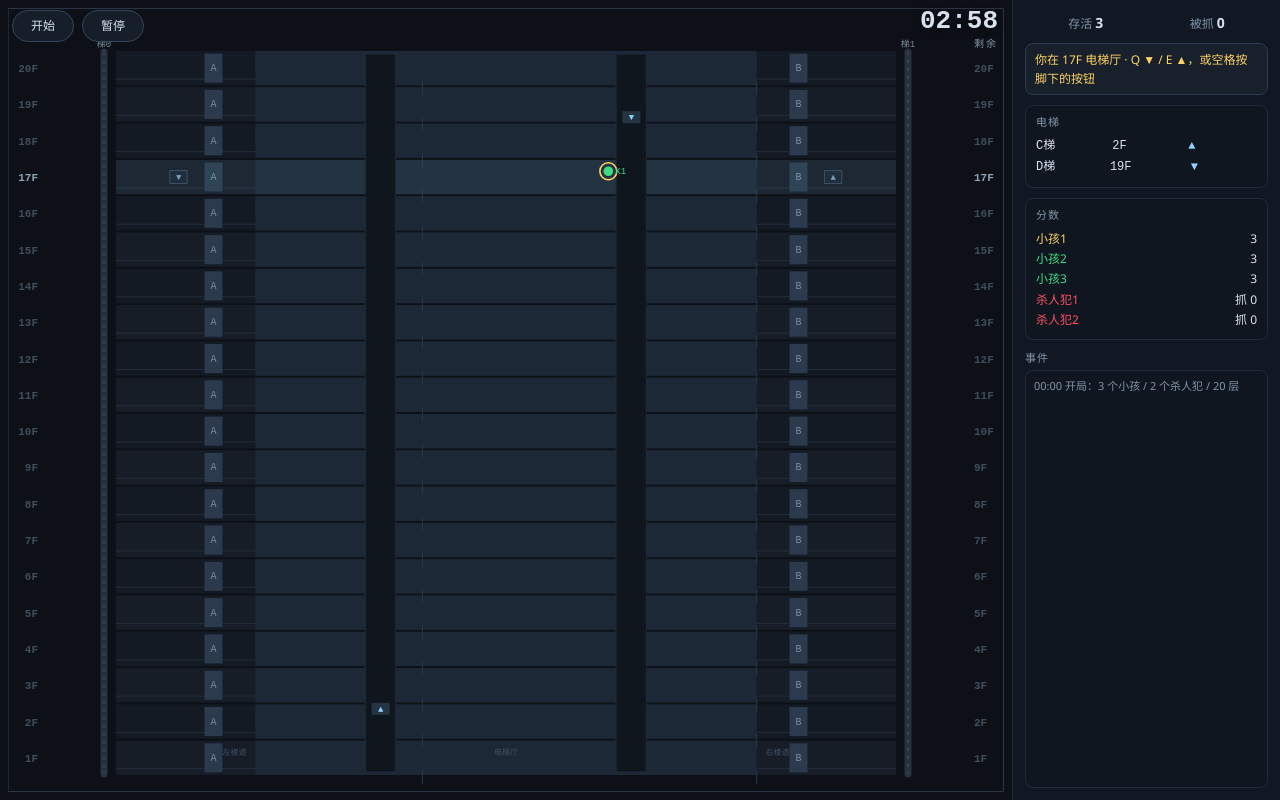
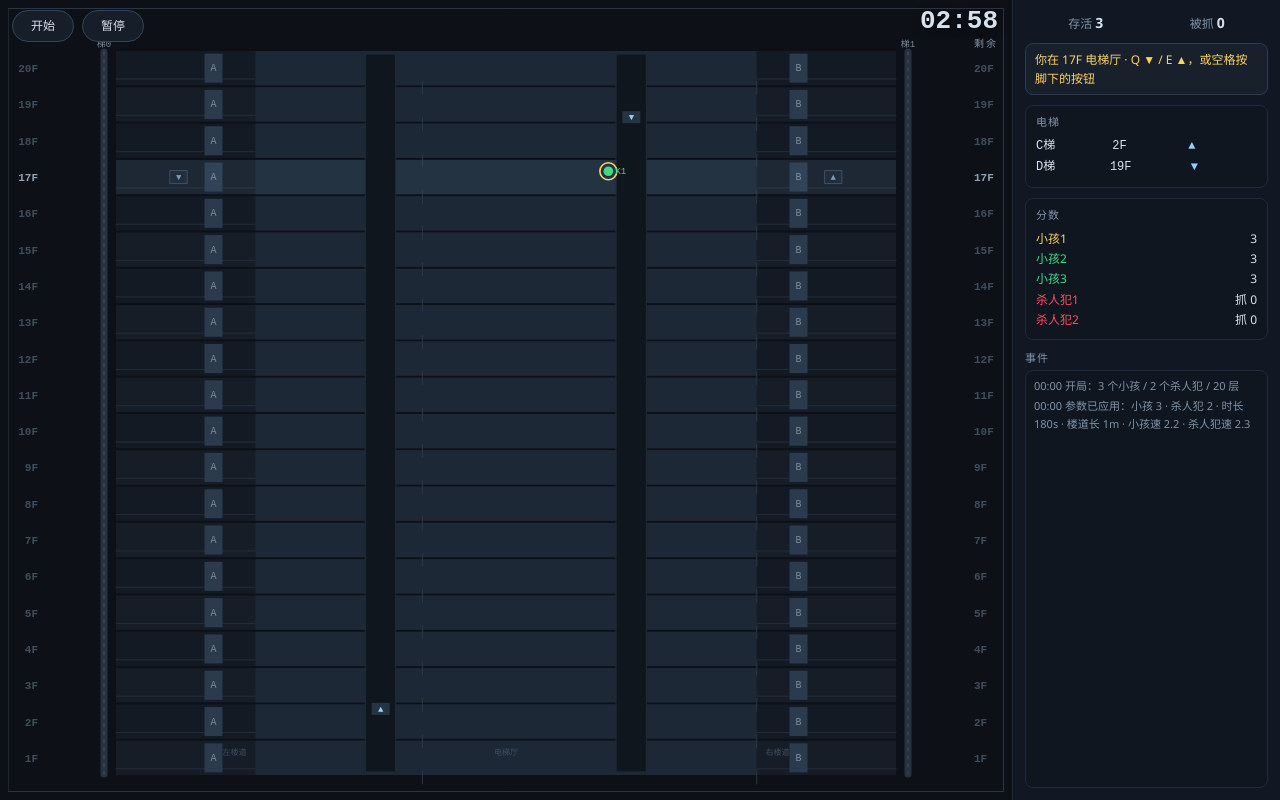
Before and after one commit to cyzhou2/elevator-kill, a plain HTML site: page index.html in a window 1280 px wide. Both pictures are taken after a click on the button "确认并开始". Drawn offline with Linux system fonts and the light colour scheme.

Commit message:
v8.3: 修轿厢开关门按键与图标反了(E开/Q关)，参数存 localStorage 并在应用时回显

```diff
--- a/index.html
+++ b/index.html
@@ -3,7 +3,7 @@
 <head>
 <meta charset="utf-8" />
 <meta name="viewport" content="width=device-width, initial-scale=1, viewport-fit=cover" />
-<title>电梯公寓大逃杀 v8.2</title>
+<title>电梯公寓大逃杀 v8.3</title>
 <link rel="stylesheet" href="styles.css" />
 </head>
 <body>
@@ -60,7 +60,7 @@
 <div id="menu" class="hidden">
   <div class="menuCard">
     <div class="menuHead">
-      <span class="ver" id="menuVer">v8.2</span>
+      <span class="ver" id="menuVer">v8.3</span>
       <div class="tabs">
         <button class="tab on" data-tab="guide">教程</button>
         <button class="tab" data-tab="setup">设置</button>
--- a/src/config.js
+++ b/src/config.js
@@ -4,7 +4,7 @@
 (function () {
   const EK = (globalThis.EK = globalThis.EK || {});
 
-  EK.VERSION = 'v8.2';
+  EK.VERSION = 'v8.3';
 
   const DEFAULTS = {
     floors: 20,
--- a/src/main.js
+++ b/src/main.js
@@ -129,14 +129,14 @@
   function actQ() {
     if (!human || !human.alive) return;
     if (human.location.type === 'floor') world.humanAction(human, 'callDown');
-    else if (human.location.type === 'car') world.humanAction(human, 'openDoor');
+    else if (human.location.type === 'car') world.humanAction(human, 'closeDoor');   // 下键=关门，和轿厢面板下格一致
   }
 
-  /** E：电梯厅 = 按▲ / 轿厢 = 关门 */
+  /** E：电梯厅 = 按▲ / 轿厢 = 开门（上键=开门，和轿厢面板上格一致） */
   function actE() {
     if (!human || !human.alive) return;
     if (human.location.type === 'floor') world.humanAction(human, 'callUp');
-    else if (human.location.type === 'car') world.humanAction(human, 'closeDoor');
+    else if (human.location.type === 'car') world.humanAction(human, 'openDoor');
   }
 
   const KEY_ACTIONS = {
@@ -418,6 +418,12 @@
   function applyMenu() {
     EK.UI.closeMenu();
     boot();
+    EK.UI.saveSettings();               // 记住这次用的参数，刷新页面也不丢
+    const c = settings.cfg;
+    if (world) {
+      world.log('参数已应用：小孩 ' + c.kids + ' · 杀人犯 ' + c.killers + ' · 时长 ' + c.roundSeconds + 's'
+        + ' · 楼道长 ' + c.corridorSideM + 'm · 小孩速 ' + c.kid.speed + ' · 杀人犯速 ' + c.killer.speed, 'sys', null);
+    }
   }
 
   /* ---------- 按钮 ---------- */
--- a/src/ui/ui.js
+++ b/src/ui/ui.js
@@ -56,7 +56,7 @@
         <table class="keys">
           <tr><td><kbd>A</kbd><kbd>D</kbd> / <kbd>←</kbd><kbd>→</kbd></td><td>左右移动（按住即可，长按不会卡）</td></tr>
           <tr><td><kbd>W</kbd><kbd>S</kbd></td><td>楼梯口上楼 / 下楼；楼梯上按反方向键，原地掉头走回出发点</td></tr>
-          <tr><td><kbd>Q</kbd><kbd>E</kbd></td><td>电梯厅里按 ▼ / ▲ 呼梯（画面最左一列是 C 的按钮，最右一列是 D 的，和楼层对齐）；进轿厢后是开门 / 关门</td></tr>
+          <tr><td><kbd>Q</kbd><kbd>E</kbd></td><td>电梯厅里按 ▼ / ▲ 呼梯（画面最左一列是 C 的按钮，最右一列是 D 的，和楼层对齐）；进轿厢后 <b>E 开门 / Q 关门</b>（和轿厢面板上开下关一致）</td></tr>
           <tr><td><kbd>空格</kbd></td><td>站在电梯厅左半边按 ▼、右半边按 ▲；电梯门开着时进 / 出电梯</td></tr>
           <tr><td><kbd>P</kbd></td><td>暂停，并打开这个菜单（教程 / 设置）</td></tr>
           <tr><td>鼠标</td><td>点地面走过去 · 点别的楼层自动前往（近的两层走楼梯，远的等电梯）· 点楼梯竖井自动爬楼梯 · 点轿厢走进去 · 轿厢里点楼层标识框选层（再点取消）· 两侧是开 / 关门</td></tr>
@@ -64,6 +64,8 @@
         <p class="tiny">设置页里「呼梯按钮」的小圆点：亮 = 两部梯公用一套按钮（系统派梯）；灭 = 每部梯一套。改完点「应用」会立刻用新参数重开一局，「取消」则丢弃改动。</p>`
     }
   ];
+
+  const STORE_KEY = 'elevator-kill.settings.v1';
 
   const UI = {
     menu: { page: 0, tab: 'guide', bound: false },
@@ -98,9 +100,20 @@
       }
       $('hallToggle').addEventListener('click', () => this.setHallMode(this.hallMode === 'shared' ? 'split' : 'shared'));
       this.setHallMode(D.elevator.hallButtons || 'shared');
+      // 恢复上次「确认并开始」用过的参数（刷新/重开页面也不会丢）
+      const stored = this.loadStored();
+      if (stored) { try { this.loadInputs(stored); } catch (_) {} }
       const mv = $('menuVer');
       if (mv) mv.textContent = EK.VERSION;
       document.title = `电梯公寓大逃杀 ${EK.VERSION}`;
+    },
+
+    saveSettings() {
+      try { localStorage.setItem(STORE_KEY, JSON.stringify(this.readSettings())); } catch (_) {}
+    },
+
+    loadStored() {
+      try { const s = localStorage.getItem(STORE_KEY); return s ? JSON.parse(s) : null; } catch (_) { return null; }
     },
 
     setHallMode(m) {
@@ -110,8 +123,14 @@
     },
 
     readSettings() {
-      const num = (id) => parseFloat($(id).value);
-      const vision = num('pVision');
+      // 任何一个控件缺失/被浏览器还原成空值时，退回默认值，避免 NaN 让整局参数「看起来被调回去了」
+      const D = EK.DEFAULTS;
+      const num = (id, dflt) => {
+        const el = $(id);
+        const v = el ? parseFloat(el.value) : NaN;
+        return isFinite(v) ? v : dflt;
+      };
+      const vision = num('pVision', D.kid.vision);
       // 手机（竖屏/窄屏）固定当小孩 + 黑暗视角，菜单里也不给换
       const mobile = this.isMobile();
       return {
@@ -119,21 +138,21 @@
         view: mobile ? 'fog' : $('viewSel').value,
         speed: parseFloat($('speedSel').value),
         cfg: {
-          kids: parseInt($('kidsNum').value, 10) || 3,
-          killers: parseInt($('killersNum').value, 10) || 2,
-          roundSeconds: parseInt($('roundNum').value, 10) || 180,
-          corridorSideM: num('pCorridor'),
+          kids: parseInt(($('kidsNum') || {}).value, 10) || D.kids,
+          killers: parseInt(($('killersNum') || {}).value, 10) || D.killers,
+          roundSeconds: parseInt(($('roundNum') || {}).value, 10) || D.roundSeconds,
+          corridorSideM: num('pCorridor', D.corridorSideM),
           elevator: {
-            secPerFloor: num('pSecFloor'),
-            doorOpenSec: num('pDoorOpen'),
-            doorHoldSec: num('pDoorHold'),
-            doorCloseSec: num('pDoorClose'),
+            secPerFloor: num('pSecFloor', D.elevator.secPerFloor),
+            doorOpenSec: num('pDoorOpen', D.elevator.doorOpenSec),
+            doorHoldSec: num('pDoorHold', D.elevator.doorHoldSec),
+            doorCloseSec: num('pDoorClose', D.elevator.doorCloseSec),
             hallButtons: this.hallMode
           },
-          kid: { speed: num('pKidSpeed'), stairSpeed: num('pKidStair'), vision, reactionSec: num('pReaction') },
-          killer: { speed: num('pKillerSpeed'), stairSpeed: num('pKillerStair'), vision },
-          capture: { gripSec: num('pGrip') },
-          channel: { ttlSec: num('pChannel') }
+          kid: { speed: num('pKidSpeed', D.kid.speed), stairSpeed: num('pKidStair', D.kid.stairSpeed), vision, reactionSec: num('pReaction', D.kid.reactionSec) },
+          killer: { speed: num('pKillerSpeed', D.killer.speed), stairSpeed: num('pKillerStair', D.killer.stairSpeed), vision },
+          capture: { gripSec: num('pGrip', D.capture.gripSec) },
+          channel: { ttlSec: num('pChannel', D.channel.ttlSec) }
         }
       };
     },
@@ -272,7 +291,7 @@
         const car = world.elev.get(L.carId);
         const dir = car.dir > 0 ? '▲上行' : car.dir < 0 ? '▼下行' : '■待机';
         const pressed = [...car.carCalls].sort((x, y) => x - y).map((f) => f + 'F').join(' ');
-        const tail = car.doorsOpen ? ' · 空格下梯 · Q 开门 · E 关门' : ' · Q 开门 · E 关门';
+        const tail = car.doorsOpen ? ' · 空格下梯 · E 开门 · Q 关门' : ' · E 开门 · Q 关门';
         el.textContent = `${car.id} 梯内 · ${Math.round(car.floor)}F ${dir} · 已按 ${pressed || '无'}${tail}`;
         return;
       }
```
Also changed, not shown: 2 other files.
